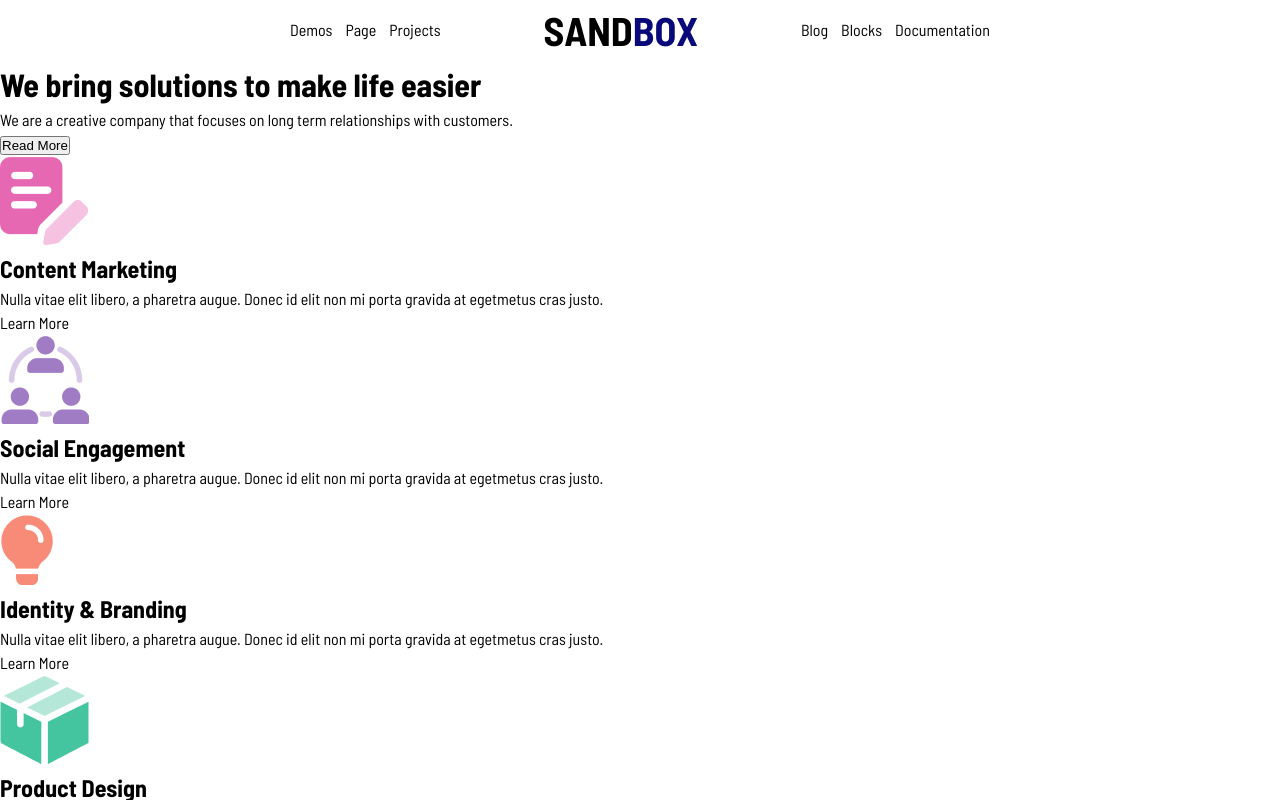
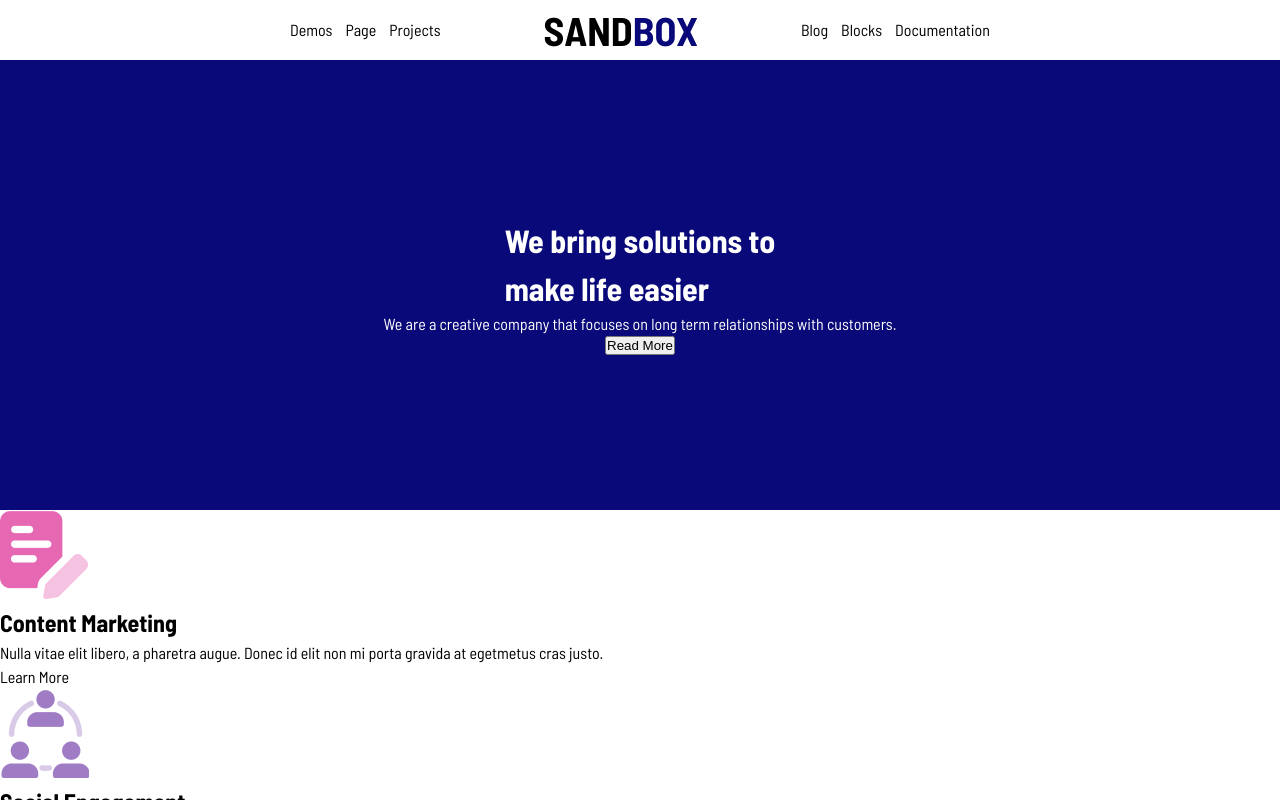
Before and after one commit to Hizmy-M/React-Projects, a React (Vite) app in the folder 06.SandBox-web/: page / in a window 1280 px wide. Shown: the top 800 px of the page. Built offline with nearby package versions, Linux system fonts and the light colour scheme.

Commit message:
feat:  hero section style started

```diff
--- a/06.SandBox-web/src/SectionOne.jsx
+++ b/06.SandBox-web/src/SectionOne.jsx
@@ -1,8 +1,8 @@
 export default function SectionOne() {
     return (
-        <main>
-            <div className="section__container">
-                <h1>We bring solutions to make life easier</h1>
+        <main className="background-blue">
+            <div className="section__container width">
+                <h1>We bring solutions to <br /> make life easier</h1>
                 <p>We are a creative company that focuses on long term relationships with customers.</p>
                 <button>Read More</button>
             </div>
--- a/06.SandBox-web/src/index.css
+++ b/06.SandBox-web/src/index.css
@@ -70,6 +70,11 @@ body {
   margin: 0 auto;
 }
 
+.background-blue {
+  background: var(--primary-color-main);
+  color: white;
+}
+
 /* --------------------------------------------------------------------------------------------------------- */
                                           /* Header Section */
 /* --------------------------------------------------------------------------------------------------------- */
@@ -89,6 +94,16 @@ body {
   justify-content: center;
 }
 
+/* --------------------------------------------------------------------------------------------------------- */
+                                          /* Section One & Two */
+/* --------------------------------------------------------------------------------------------------------- */
+.section__container {
+  height: 350px;
+  display: flex;
+  justify-content: center;
+  flex-direction: column;
+  align-items: center;
+}
 
 
 
@@ -148,4 +163,14 @@ body {
 }
 
 
+
+/* --------------------------------------------------------------------------------------------------------- */
+                                          /* Section One & Two */
+/* --------------------------------------------------------------------------------------------------------- */
+.section__container {
+  height: 450px;
 }
+
+
+
+}
```
